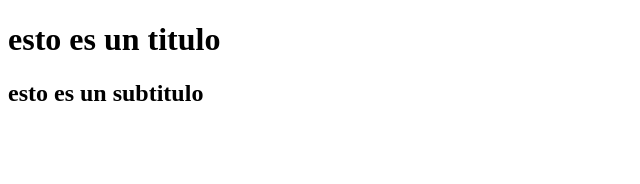
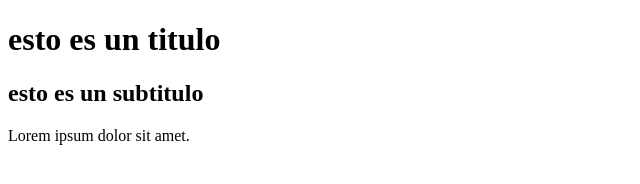
Before and after one commit to felipesdiseno/prueba-repSup2-gitHub, a website: page index.html in a window 1280 px wide. Shown: the whole page, without its empty margins (0-640 px from the left). Drawn offline with Linux system fonts and the light colour scheme.

Commit message:
cambios hechos por felipe ruta 2
agrego un <p> al index

```diff
--- a/index.html
+++ b/index.html
@@ -8,5 +8,6 @@
 <body>
     <h1 class="title">esto es un titulo</h1>
     <h2 class="subtitle">esto es un subtitulo</h2>
+    <p class="text">Lorem ipsum dolor sit amet.</p> <!-- esto lo hizo felipe ruta 2 -->
 </body>
 </html>
```
